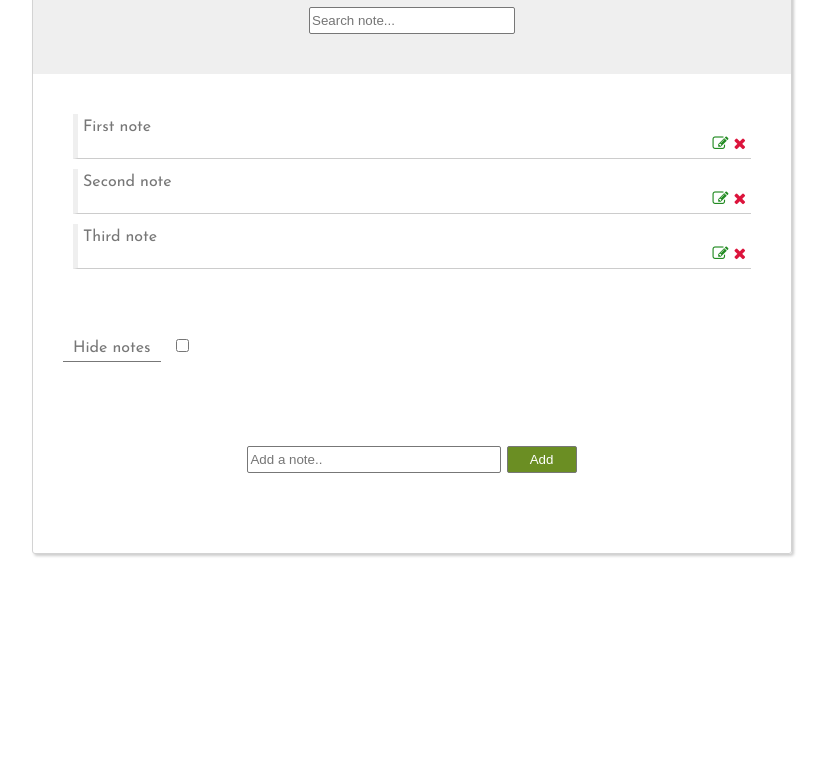
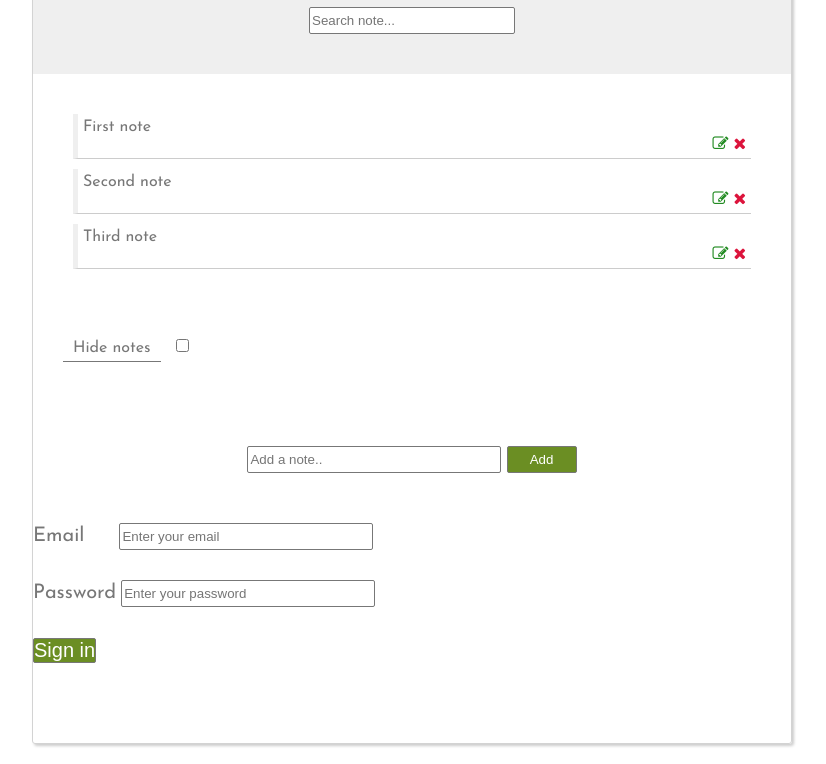
Before and after one commit to kounkourene/DomObjectModel-SBA316, a plain HTML site: page index.html in a window 1280 px wide. Shown: the part 108-872 px from the top of the page, without its empty margins (228-1054 px from the left). Before the commit the page ends 800 px from the top, so only its background shows below. Drawn offline with Linux system fonts and the light colour scheme.

Commit message:
Added a Login functionality

```diff
--- a/index.html
+++ b/index.html
@@ -52,6 +52,52 @@
           <input type="text" placeholder="Add a note.." id="add-input" />
           <input type="submit" value="Add" id="add-btn" />
         </form>
+        <form id="sign-in">
+          <label style="font-size: 20px;">Email</label>
+          <input
+            type="email"
+            name="email"
+            id="email"
+            placeholder="Enter your email"
+            style="
+              margin-bottom: 30px;
+              border-radius: 2px;
+              padding: 5px 0 5px 2px;
+              width: 250px;
+              margin-left: 30px;
+            "
+          />
+          <small id="emailMessage"></small>
+          <br />
+          <label style="font-size: 20px;">Password</label>
+          <input
+            type="password"
+            name="password"
+            id="password"
+            placeholder="Enter your password"
+            style="
+              margin-bottom: 30px;
+              border-radius: 2px;
+              padding: 5px 0 5px 2px;
+              width: 250px;
+            "
+          />
+          <small id="passwordMessage"></small>
+          <br />
+          <input
+            style="
+              background-color: #6b8e23;
+              color: #fff;
+              font-size: 20px;
+              border-radius: 2px;
+              margin-top: 1px;
+            "
+            type="submit"
+            value="Sign in"
+            name="submit"
+            id="submit"
+          />
+        </form>
       </div>
     </div>
   </body>
--- a/script.js
+++ b/script.js
@@ -94,3 +94,13 @@ searchNotes.addEventListener("keyup", function (e) {
     }
   });
 });
+
+//*******************Loging in ****************/
+document.getElementById("email").addEventListener("input", checkEmail);
+function checkEmail(event) {
+  let email = event.target.value;
+  let errorEmail = document.getElementById("emailMessage");
+  if (!email.includes("@") || !email.includes(".")) {
+    alert("Invalid Email");
+  }
+}
--- a/style.css
+++ b/style.css
@@ -132,3 +132,65 @@ form#add input[type="submit"] {
 form#add input[type="submit"]:hover {
   background: #7c9f34;
 }
+.sign-in-input {
+  display: flex;
+  position: c;
+}
+/*.wrapper-form {
+  display: flex;
+  justify-content: center;
+  align-items: center;
+}
+
+.login-form {
+  position: relative;
+  display: flex;
+  margin-top: 0%;
+  margin-bottom: 10%;
+  flex-direction: column;
+  justify-content: center;
+  align-items: center;
+  background-color: #fff;
+  width: 70rem;
+  padding: 80px 80px 80px;
+  gap: 30px;
+}
+
+.login-btn {
+  color: #fff;
+  background-color: #fff;
+  font-family: Arial, Helvetica, sans-serif;
+  border: 2px solid #949494;
+  border-radius: 5px;
+  color: #2e3f51;
+  margin-top: 5px;
+  padding: 15px;
+  box-shadow: none;
+  font-size: 20px;
+  font-weight: 400;
+  width: 90%;
+}
+
+.login-link {
+  color: #00599c;
+  font-size: 22px;
+  font-weight: 600;
+  margin-top: 28px;
+}
+h4 {
+  margin-top: 10%;
+  text-align: center;
+  font-size: 20px;
+}
+#user-name {
+  margin-bottom: 6%;
+}
+.label {
+  font-size: 20px;
+}
+  */
+#sign-in {
+  /* display: flex;
+  flex-direction: row;*/
+  margin-top: 50px;
+}
```
